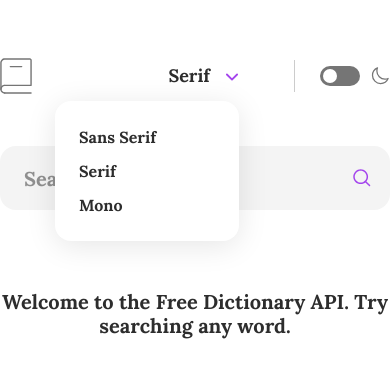
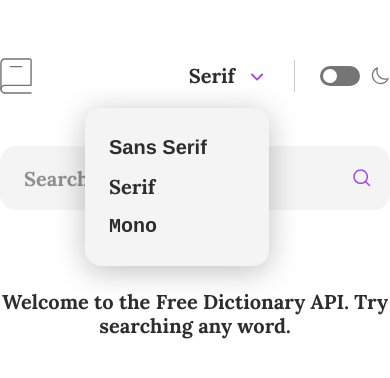
Before and after one commit to collinkavaner/dictionary-web-app, a React (Vite) app: page / in a window 390 px wide. Both pictures are taken after a click on the button "Serif". Shown: the top 378 px of the page. Built offline with nearby package versions, Linux system fonts and the light colour scheme.

Commit message:
almost complete. TODO: show empty search error message and make fully responsive

```diff
--- a/package.json
+++ b/package.json
@@ -9,6 +9,8 @@
     "preview": "vite preview"
   },
   "dependencies": {
+    "@fontsource-variable/inconsolata": "^5.0.8",
+    "@fontsource-variable/inter": "^5.0.8",
     "@fontsource/lora": "^5.0.8",
     "@radix-ui/react-checkbox": "^1.0.4",
     "@radix-ui/react-popover": "^1.0.7",
--- a/src/App.jsx
+++ b/src/App.jsx
@@ -32,7 +32,7 @@ export default function App() {
     <Main>
       <ThemeProvider theme={theme === 'dark' ? darkTheme : lightTheme} >
       <GlobalStyle font={font} />
-      <Header theme={theme} toggleTheme={toggleTheme} changeFont={changeFont} />
+      <Header theme={theme} toggleTheme={toggleTheme} changeFont={changeFont} font={font} />
       <SearchBar setResult={setResult} setErrorMsg={setErrorMsg} theme={theme === 'dark' ? darkTheme : lightTheme} />
       { errorMsg.length !== 0 ? <ErrorSection errorMsg={errorMsg} /> : <ResultBody result={result} theme={theme} /> }
       </ThemeProvider>
--- a/src/components/Header/FontSwitcher.jsx
+++ b/src/components/Header/FontSwitcher.jsx
@@ -3,20 +3,19 @@ import styled from 'styled-components';
 import { HiMiniChevronDown } from 'react-icons/hi2';
 
 
-const FontSwitcher = ({ changeFont }) => (
+const FontSwitcher = ({ changeFont, font }) => (
     <Popover.Root>
         <FontSwitch>
-            <FontType>Serif</FontType>
+            <FontType>{ font === 'Inter Variable' ? 'Sans Serif' : font === 'Lora' ? 'Serif' : 'Mono'}</FontType>
             <HiMiniChevronDown/>
         </FontSwitch>
-    <Popover.Anchor />
     <Popover.Portal>
-      <Popover.Content sideOffset={25} align='end' alignOffset={30} avoidCollisions={false}>
+      <Popover.Content sideOffset={20} align='end' alignOffset={0} avoidCollisions={false}>
         <PopoverContent>
 
-          <ChangeFont onClick={() => changeFont('Arial')}> Sans Serif</ChangeFont>
-          <ChangeFont onClick={() => changeFont('Lora')}> Serif </ChangeFont>
-          <ChangeFont onClick={() => changeFont('Courier')}> Mono </ChangeFont>
+          <FontOne onClick={() => changeFont('Inter Variable')}> Sans Serif</FontOne>
+          <FontTwo onClick={() => changeFont('Lora')}> Serif </FontTwo>
+          <FontThree onClick={() => changeFont('Inconsolata Variable')}> Mono </FontThree>
 
         </PopoverContent>
       </Popover.Content>
@@ -25,6 +24,7 @@ const FontSwitcher = ({ changeFont }) => (
 )
 
 export default FontSwitcher;
+
 
 const FontSwitch = styled(Popover.Trigger)`
     padding: 0;
@@ -35,6 +35,7 @@ const FontSwitch = styled(Popover.Trigger)`
     cursor: pointer;
     background-color: transparent;
     border: none;
+    white-space: nowrap;
 
     svg {
         fill: #A445ED;
@@ -45,10 +46,11 @@ const FontSwitch = styled(Popover.Trigger)`
 
 const FontType = styled.p`
     font-weight: 700;
+    font-size: 1.25rem; // 20px
 `;
 
 const PopoverContent = styled.div`
-  background-color: ${({ theme }) => theme.bgPrimary};
+  background-color: ${({ theme }) => theme.bgSecondary};
   border-radius: 16px;
   padding: 24px;
   box-shadow: ${({ theme }) => theme.fontFilterShadow};
@@ -65,9 +67,22 @@ const ChangeFont = styled(Popover.Close)`
     border: none;
     color: ${({ theme }) => theme.textPrimary};
     font-weight: 700;
-    transition: color .2s ease-in-out;
+    font-size: 1.25rem; // 20px
+    transition: color .1s ease-in-out;
 
     &:hover {
         color: #A445ED;
     }
 `;
+
+const FontOne = styled(ChangeFont)`
+    font-family: 'Inter Variable', Helvetica, sans-serif;
+`;
+
+const FontTwo = styled(ChangeFont)`
+    font-family: 'Lora', serif;
+`;
+
+const FontThree = styled(ChangeFont)`
+    font-family: 'Inconsolata Variable', monospace;
+`;
--- a/src/components/Header/Header.jsx
+++ b/src/components/Header/Header.jsx
@@ -5,16 +5,16 @@ import FontSwitcher from './FontSwitcher';
 
 import Switch from './Switch';
 
-function Header({ theme, toggleTheme, changeFont }) {
+function Header({ theme, toggleTheme, changeFont, font }) {
   return (
     <StyledHeader>
         <Logo src={book} alt="Book logo" />
         <HeaderContent>
-            <FontSwitcher changeFont={changeFont} />
+            <FontSwitcher changeFont={changeFont} font={font} />
             <Divider />
             <ThemeSwitcher>
                 <Switch theme={theme} toggleTheme={toggleTheme} />
-                { theme === 'dark' ? <HiOutlineSun style={{ stroke: '#757575' }}/>
+                { theme === 'dark' ? <HiOutlineSun style={{ stroke: '#ffffff' }}/>
                 : <HiOutlineMoon style={{ stroke: '#757575' }}/> }
             </ThemeSwitcher>
         </HeaderContent>
@@ -46,7 +46,7 @@ const Divider = styled.div`
     background-color: #ccc;
 `;
 
-const ThemeSwitcher = styled.button`
+const ThemeSwitcher = styled.div`
     max-width: 80px;
     display: flex;
     align-items: center;
--- a/src/components/Header/Switch.jsx
+++ b/src/components/Header/Switch.jsx
@@ -12,7 +12,7 @@ const Switch = ({ toggleTheme }) => {
 
 
     return (
-        <Label>
+        <Label style={{ background: isOn && '#A445ED' }} >
             <Toggle type="checkbox" checked={isOn} onChange={toggle} />
             <Bubble></Bubble>
         </Label>
@@ -21,25 +21,11 @@ const Switch = ({ toggleTheme }) => {
 
 export default Switch
 
-const Label = styled.label`
-    display: flex;
-    align-items: center;
-    justify-content: space-between;
-    cursor: pointer;
-    width: 40px;
-    min-width: 40px;
-    height: 20px;
-    background: #757575;
-    border-radius: 100px;
-    position: relative;
-    transition: background-color .2s;
-`
-
 const Toggle = styled.input`
     height: 0;
     width: 0;
     visibility: hidden;
-`
+`;
 
 const Bubble = styled.span`
     content: '';
@@ -51,4 +37,26 @@ const Bubble = styled.span`
     border-radius: 45px;
     transition: 0.2s;
     background: #fff;
-`
+
+    // move bubble to the right when toggle is checked
+    ${Toggle}:checked + & {
+        left: calc(100% - 3px);
+        transform: translateX(-100%);
+        background: #fff;
+    }
+`;
+
+const Label = styled.label`
+    display: flex;
+    align-items: center;
+    justify-content: space-between;
+    cursor: pointer;
+    width: 40px;
+    min-width: 40px;
+    height: 20px;
+    background-color: #757575;
+    border-radius: 100px;
+    position: relative;
+    transition: background-color .2s;
+
+`;
--- a/src/components/Result/ResultHeading.jsx
+++ b/src/components/Result/ResultHeading.jsx
@@ -62,4 +62,8 @@ const AudioButton = styled.button`
         width: 100%;
         height: 24px;
     }
+
+    &:active {
+        transform: scale(0.9);
+    }
 `;
--- a/src/components/Search/SearchBar.jsx
+++ b/src/components/Search/SearchBar.jsx
@@ -5,9 +5,18 @@ import Search from '../../assets/search.svg';
 function SearchBar({ setResult, setErrorMsg }) {
 
     const [search, setSearch] = useState('')
+    const [emptySearch, setEmptySearch] = useState(false)
 
     const handleSearch = async (e) => {
         e.preventDefault()
+
+        if (search === '') {
+            setEmptySearch(true)
+            setResult([])
+            setErrorMsg([])
+            return
+        }
+
         const res = await fetch(`https://api.dictionaryapi.dev/api/v2/entries/en/${search}`)
         const data = await res.json()
 
@@ -48,6 +57,7 @@ const SearchBarInput = styled.input`
     background-repeat: no-repeat;
     background-position: 95% 50%;
     color: ${({ theme }) => theme.textPrimary};
+    transition: all .2s ease-in-out;
 
     &::placeholder {
         color: ${({ theme }) => theme.textPrimary};
@@ -57,4 +67,6 @@ const SearchBarInput = styled.input`
     &:focus {
         outline: solid 2px #A445ED;
     }
+
+    // if query is empty outline will be red
 `;
--- a/src/styles/GlobalStyles.js
+++ b/src/styles/GlobalStyles.js
@@ -1,5 +1,5 @@
 import { createGlobalStyle } from 'styled-components';
-// Supports weights 400-700
+// Lora - Supports weights 400-700
 import '@fontsource/lora/400-italic.css';
 import '@fontsource/lora/500-italic.css';
 import '@fontsource/lora/600-italic.css';
@@ -8,6 +8,12 @@ import '@fontsource/lora/400.css';
 import '@fontsource/lora/500.css';
 import '@fontsource/lora/600.css';
 import '@fontsource/lora/700.css';
+
+// Inter - Supports weights 100-900
+import '@fontsource-variable/inter';
+
+// Inconsolata - Supports weights 200-900
+import '@fontsource-variable/inconsolata';
 
 const GlobalStyle = createGlobalStyle`
     *, *::before, *::after {
@@ -23,6 +29,7 @@ const GlobalStyle = createGlobalStyle`
         -webkit-font-smoothing: antialiased;
         font-family: ${props => props.font};
         background-color: ${props => props.theme.bgPrimary};
+        transition: all 0.2s ease-in-out;
     }
 
     img, picture, video, canvas, svg {
--- a/src/styles/Themes.js
+++ b/src/styles/Themes.js
@@ -2,12 +2,12 @@ export const lightTheme = {
     bgPrimary: '#FFFFFF',
     bgSecondary: '#F4F4F4',
     textPrimary: '#2D2D2D',
-    fontFilterShadow: '0px 5px 30px rgba(0, 0, 0, 0.10)',
+    fontFilterShadow: '0px 5px 30px rgba(0, 0, 0, .25)',
 }
 
 export const darkTheme = {
     bgPrimary: '#050505',
     bgSecondary: '#1F1F1F',
     textPrimary: '#ffffff',
-    fontFilterShadow: '0px 5px 30px rgba(0, 0, 0, 0.10)',
+    fontFilterShadow: '0px 5px 30px rgba(127, 17, 224, .80)',
 }
```
Also changed, not shown: 1 other file (tests, documents, lock files or other folders).
